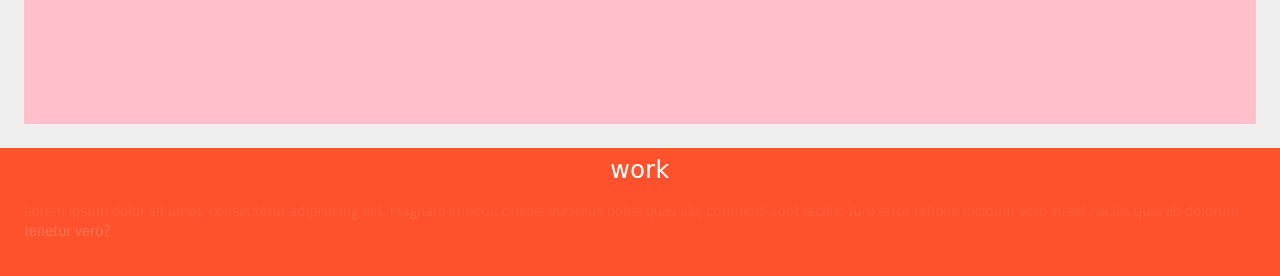
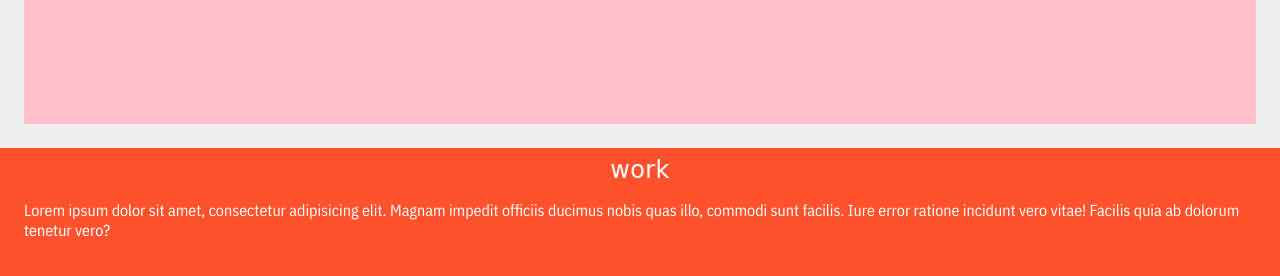
Before and after one commit to ecwxecwx/portfolio, a website: page index.html in a window 1280 px wide. Shown: the part 252-528 px from the top of the page. Drawn offline with nearby package versions, Linux system fonts and the light colour scheme; a web font is replaced by a local one.

Commit message:
Add work dummy content

```diff
--- a/sass/main.scss
+++ b/sass/main.scss
@@ -11,3 +11,4 @@
 @import "layout/container";
 
 @import "pages/about";
+@import "pages/work";
--- a/sass/pages/_work.scss
+++ b/sass/pages/_work.scss
@@ -1,5 +1,5 @@
 .work {
     p {
-        color: $light;
+        -webkit-text-fill-color: $light;
     }
 }
```
Also changed, not shown: styles.css.
